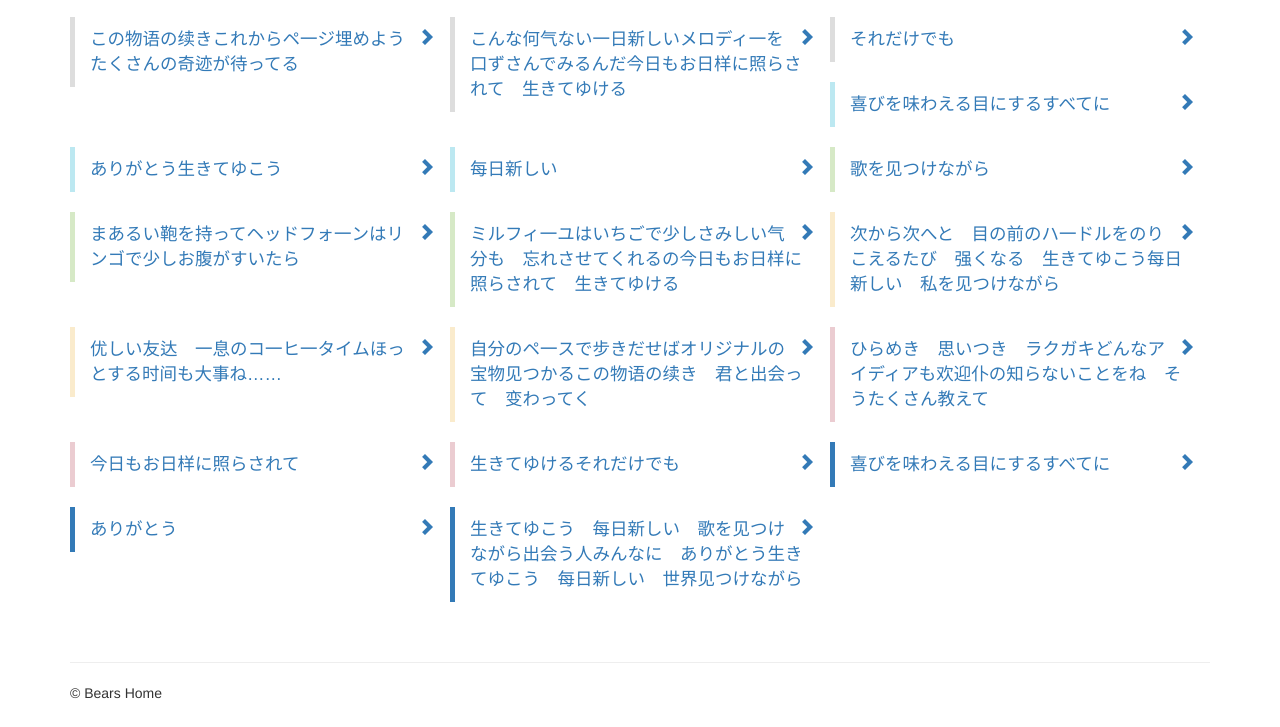
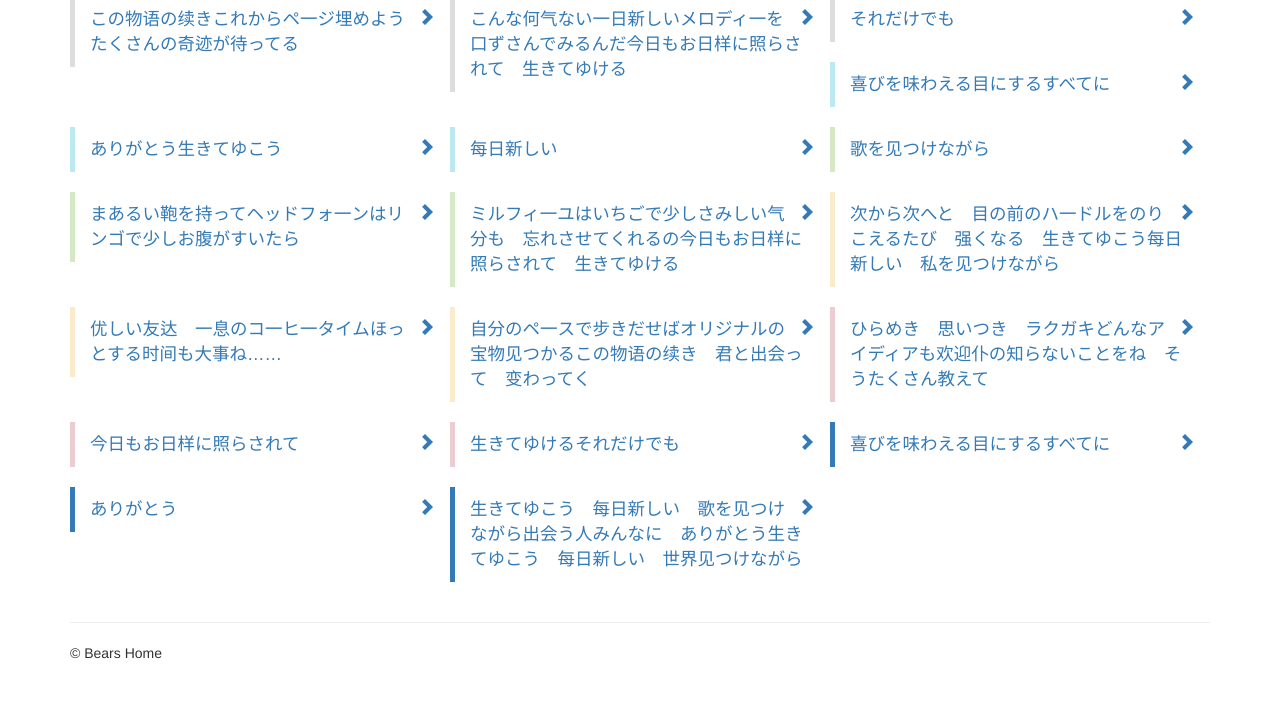
Before and after one commit to bears/meow, a website: page public/index.html in a window 1280 px wide. Shown: the part 73-800 px from the top of the page. Drawn offline with nearby package versions, Linux system fonts and the light colour scheme; some packages are replaced by stand-ins of ours; files that its build step writes are made by us from their sources.

Commit message:
Removed ng-touch. Move footer to the same level as header.

```diff
--- a/public/css/index.less
+++ b/public/css/index.less
@@ -1,9 +1,10 @@
+@charset "UTF-8";
+
+body {
+  padding: 70px 0 15px;
+}
+
 .m-logo {
   width: 50px;
   margin-top: -15px;
 }
-
-.m-content {
-  margin-top: 70px;
-  margin-bottom: 15px;
-}
--- a/public/index.html
+++ b/public/index.html
@@ -45,15 +45,14 @@
 		</div>
 	</div>
 </header>
-<div class="container m-content">
-	<ng-view class="row"></ng-view>
+<div class="container" ng-view></div>
+<footer class="container">
 	<hr />
-	<footer>&copy; Bears Home</footer>
-</div>
+	&copy; Bears Home
+</footer>
 <script src="vendor/jquery/jquery.min.js"></script>
 <script src="vendor/angular/angular.min.js"></script>
 <script src="vendor/angular/angular-route.min.js"></script>
-<script src="vendor/angular/angular-touch.min.js"></script>
 <script src="vendor/bootstrap/js/bootstrap.min.js"></script>
 <script src="js/index.js"></script>
 <script src="js/account.js"></script>
--- a/public/js/index.js
+++ b/public/js/index.js
@@ -24,4 +24,4 @@
 				controller : 'FlowCtrl'
 			});
 	});
-})(angular.module('meow', ['ngRoute', 'ngTouch']));
+})(angular.module('meow', ['ngRoute']));
```
